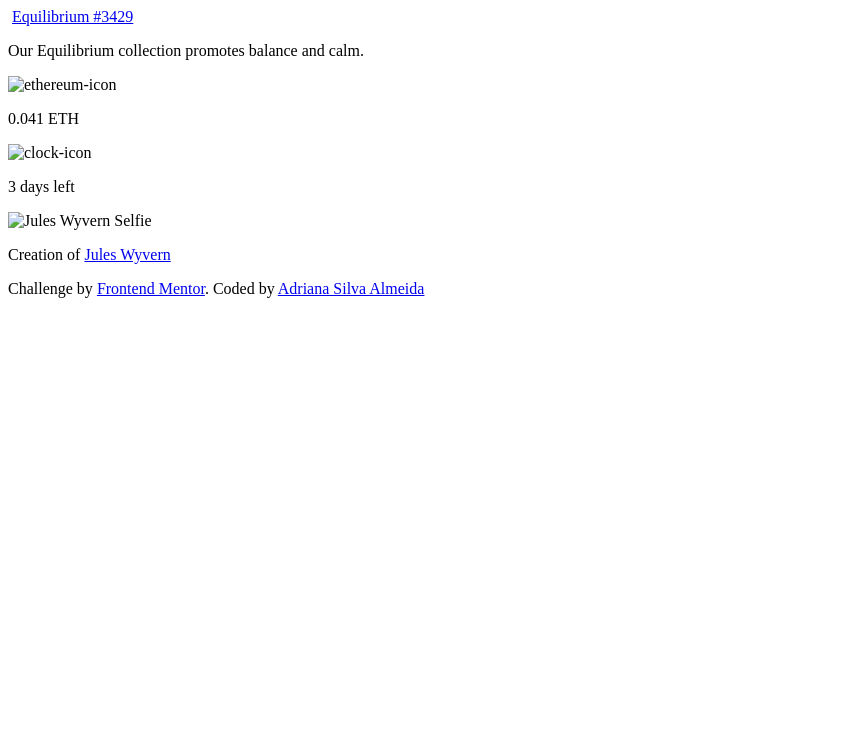
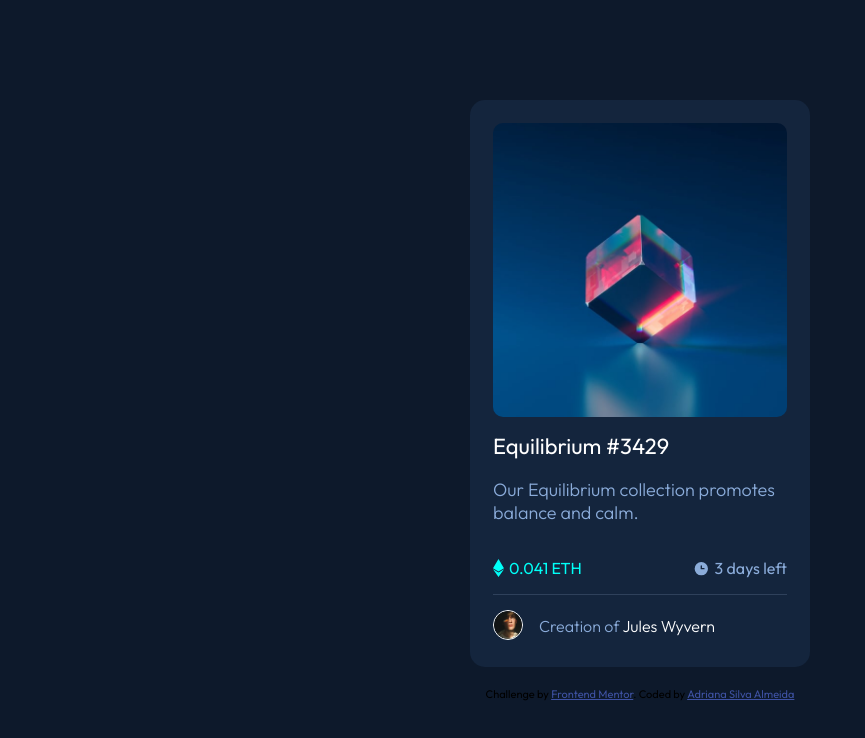
Before and after one commit to Adriana2710/NFT-preview-card-component, a plain HTML site: page index.html in a window 1280 px wide. Shown: the whole page, without its empty margins (0-865 px from the left). Drawn offline with Linux system fonts and the light colour scheme; the site is published under a folder, as on GitHub Pages, so addresses that start at the root find nothing.

Commit message:
rename images

```diff
--- a/assets/css/style.css
+++ b/assets/css/style.css
@@ -44,7 +44,7 @@ body {
     position: absolute;
     width: 100%;
     height: 100%;
-    background: url(/assets/images/icon-view.svg) no-repeat center;
+    background: url(../images/icon-view.svg) no-repeat center;
     opacity: 0;
     top: 0;
     left: 0;
--- a/index.html
+++ b/index.html
@@ -3,9 +3,9 @@
   <head>
     <meta charset="UTF-8">
     <meta name="viewport" content="width=device-width, initial-scale=1.0">
-    <link rel="icon" sizes="32x32" href="/assets/images/favicon-32x32.png">
+    <link rel="icon" sizes="32x32" href="assets/images/favicon-32x32.png">
     <title>Frontend Mentor | NFT preview card component</title>
-    <link rel="stylesheet" href="/assets/css/style.css">
+    <link rel="stylesheet" href="assets/css/style.css">
     <link rel="preconnect" href="https://fonts.googleapis.com">
     <link rel="preconnect" href="https://fonts.gstatic.com" crossorigin>
     <link href="https://fonts.googleapis.com/css2?family=Outfit:wght@300;400;600&display=swap" rel="stylesheet">
@@ -13,7 +13,7 @@
   <body>
     <div class="container">
       <main>
-        <a href="#" class="image-change"><img src="/assets/images/image-equilibrium.jpg" alt="" class="main-image"></a>
+        <a href="#" class="image-change"><img src="assets/images/image-equilibrium.jpg" alt="" class="main-image"></a>
 
         <a href="#" class="main-title">Equilibrium #3429</a>
 
@@ -22,18 +22,18 @@
 
         <section class="icons">
           <div class="ETH">
-            <img src="/assets/images/icon-ethereum.svg" alt="ethereum-icon" class="icon-img">
+            <img src="assets/images/icon-ethereum.svg" alt="ethereum-icon" class="icon-img">
             <p>0.041 ETH</p>
           </div>
 
           <div class="clock">
-            <img src="/assets/images/icon-clock.svg" alt="clock-icon" class="icon-img">
+            <img src="assets/images/icon-clock.svg" alt="clock-icon" class="icon-img">
             <p>3 days left</p>
           </div>
         </section>
 
       <footer>
-        <img src="/assets/images/image-avatar.png" alt="Jules Wyvern Selfie" class="selfie">
+        <img src="assets/images/image-avatar.png" alt="Jules Wyvern Selfie" class="selfie">
         <p class="description">Creation of <a href="#" class="name">Jules Wyvern</a></p>
       </footer>
     </div>
```
